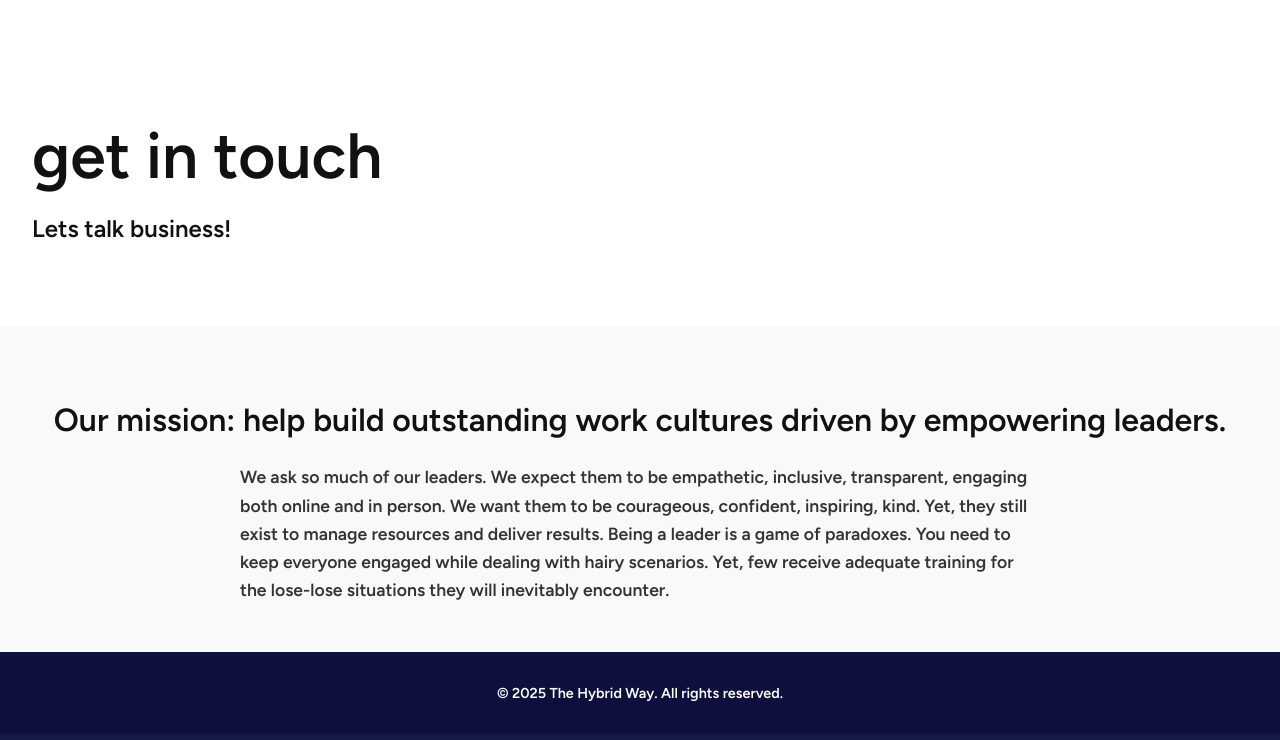
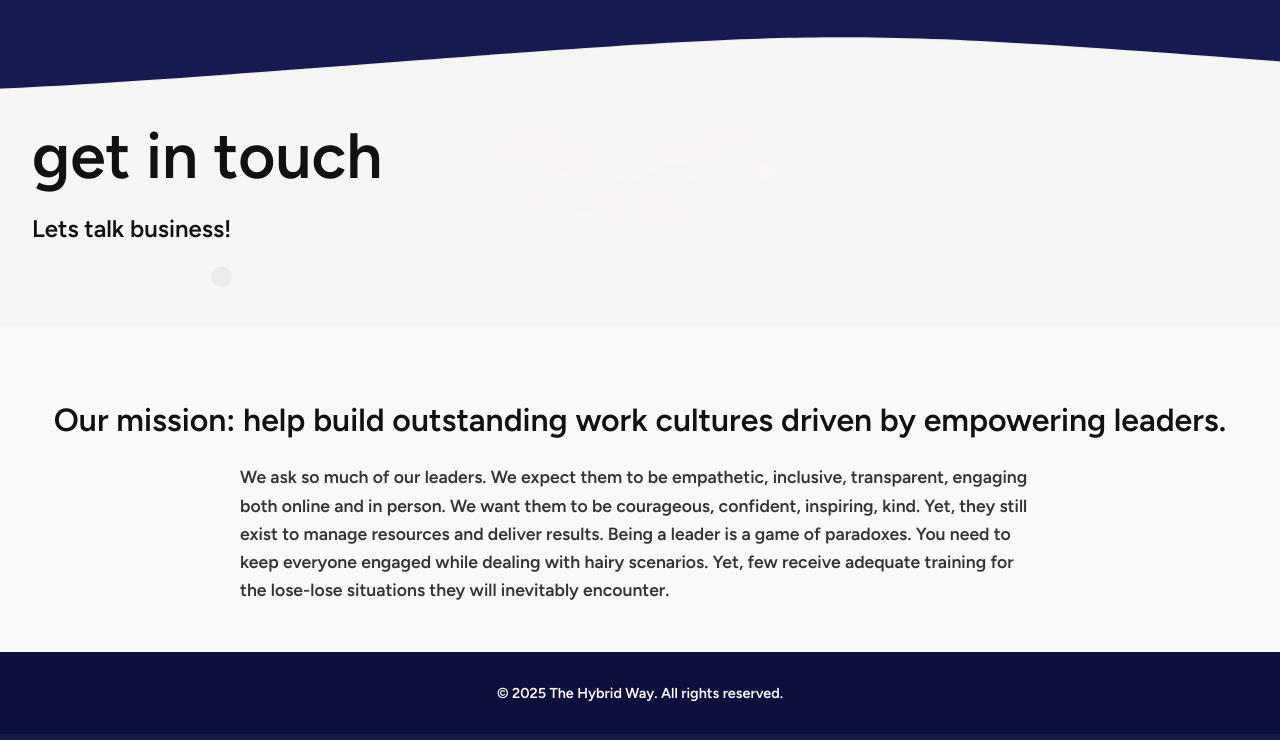
Before and after one commit to samuel166a/web3, a plain HTML site: page aboutus.html in a window 1280 px wide. Drawn offline with Linux system fonts and the light colour scheme.

Commit message:
Update aboutus.html

```diff
--- a/aboutus.html
+++ b/aboutus.html
@@ -21,7 +21,7 @@
       padding: 4rem 2rem;
       text-align: left;
       background: #fff;
-      background-image: url(./img/img8.png);
+      background-image: url(/img8.png);
     }
 
     .hero h1 {
```
